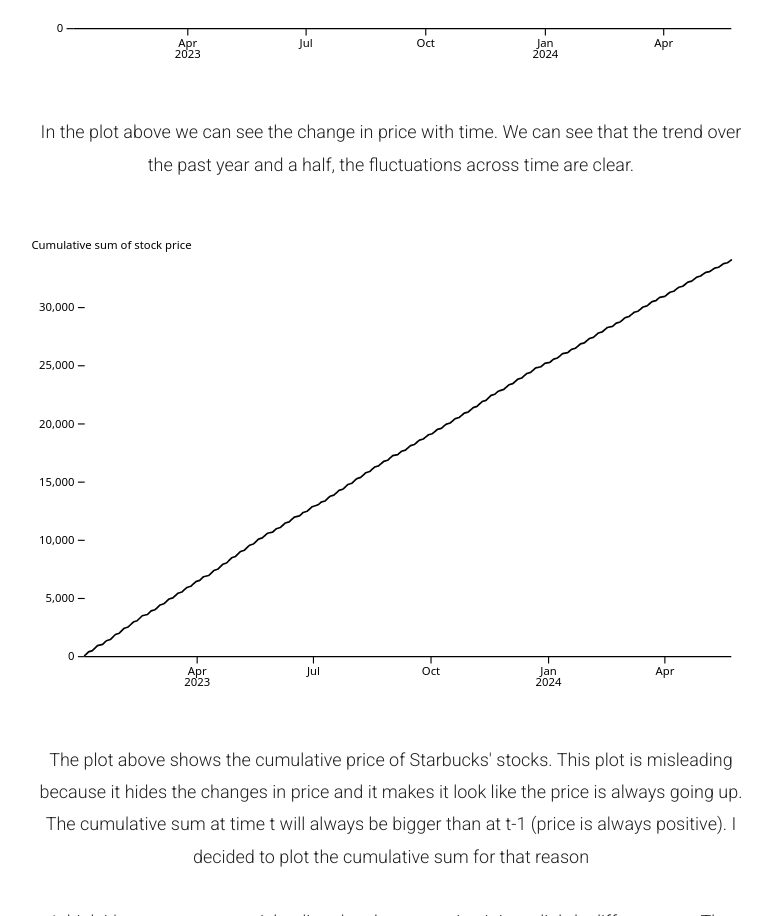
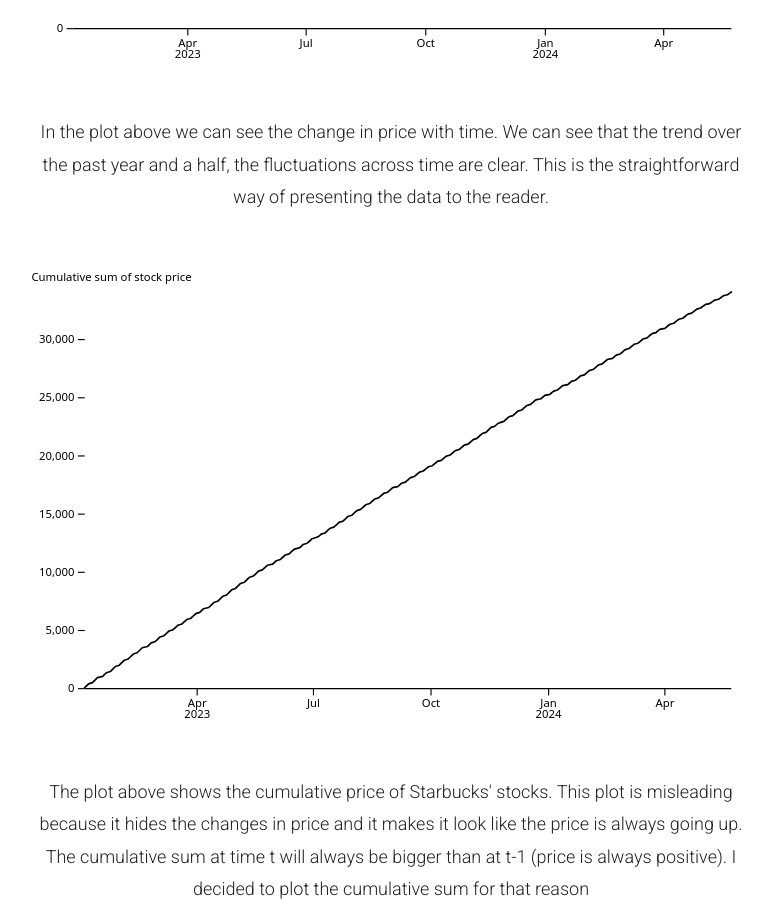
Before and after one commit to wetey/portfolio, a plain HTML site: page stonks.html in a window 1280 px wide. Shown: the part 1104-2020 px from the top of the page, without its empty margins (249-1021 px from the left). Drawn offline with nearby package versions, Linux system fonts and the light colour scheme; a script that the page names is missing; files whose address does not match are found by name; a web font is replaced by a local one.

Commit message:
add info

```diff
--- a/stonks.html
+++ b/stonks.html
@@ -99,7 +99,7 @@
                     </div>
 
                     <div>
-                        In the plot above we can see the change in price with time. We can see that the trend over the past year and a half, the fluctuations across time are clear.
+                        In the plot above we can see the change in price with time. We can see that the trend over the past year and a half, the fluctuations across time are clear. This is the straightforward way of presenting the data to the reader.
                     </div>
 
                     <div id="second">
```
